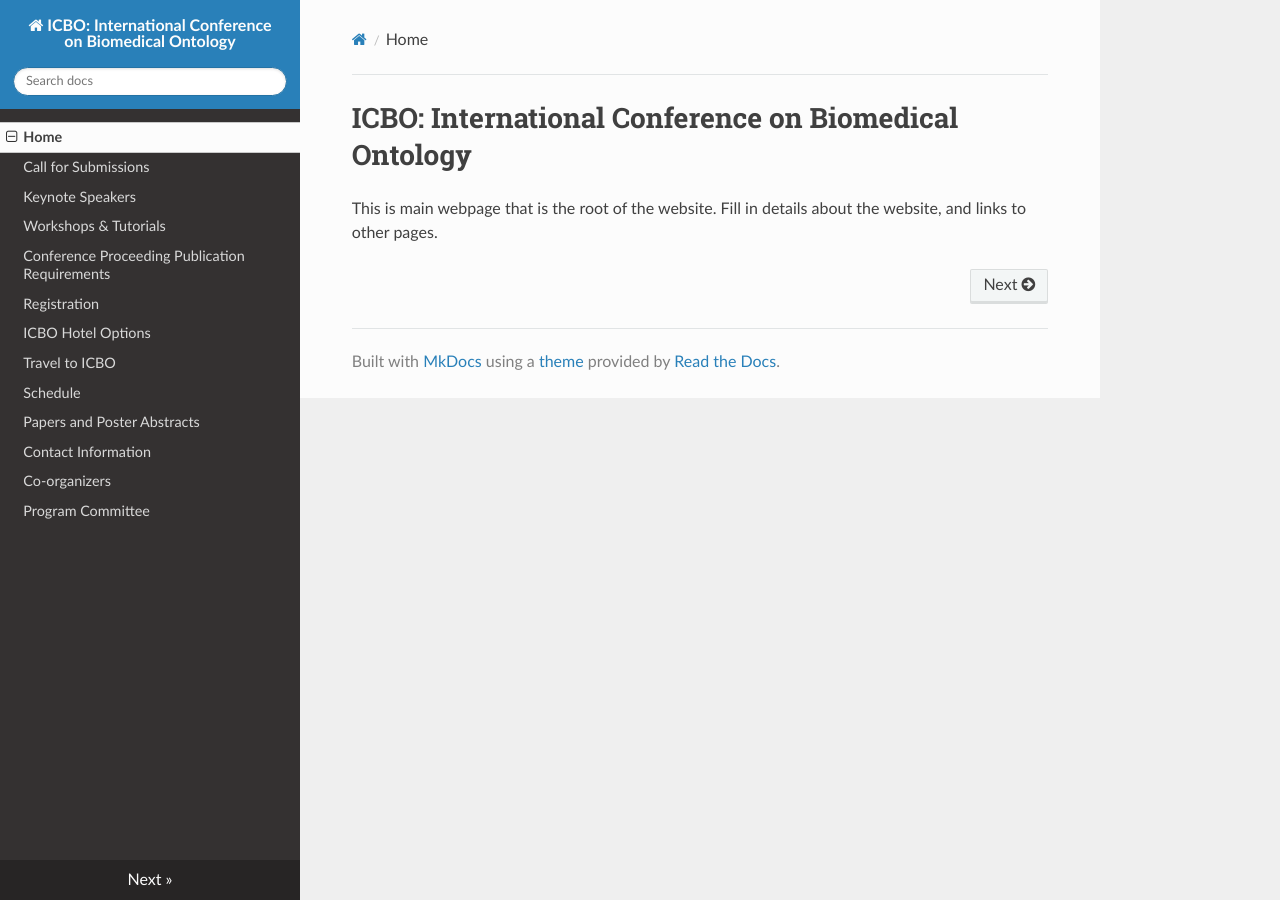
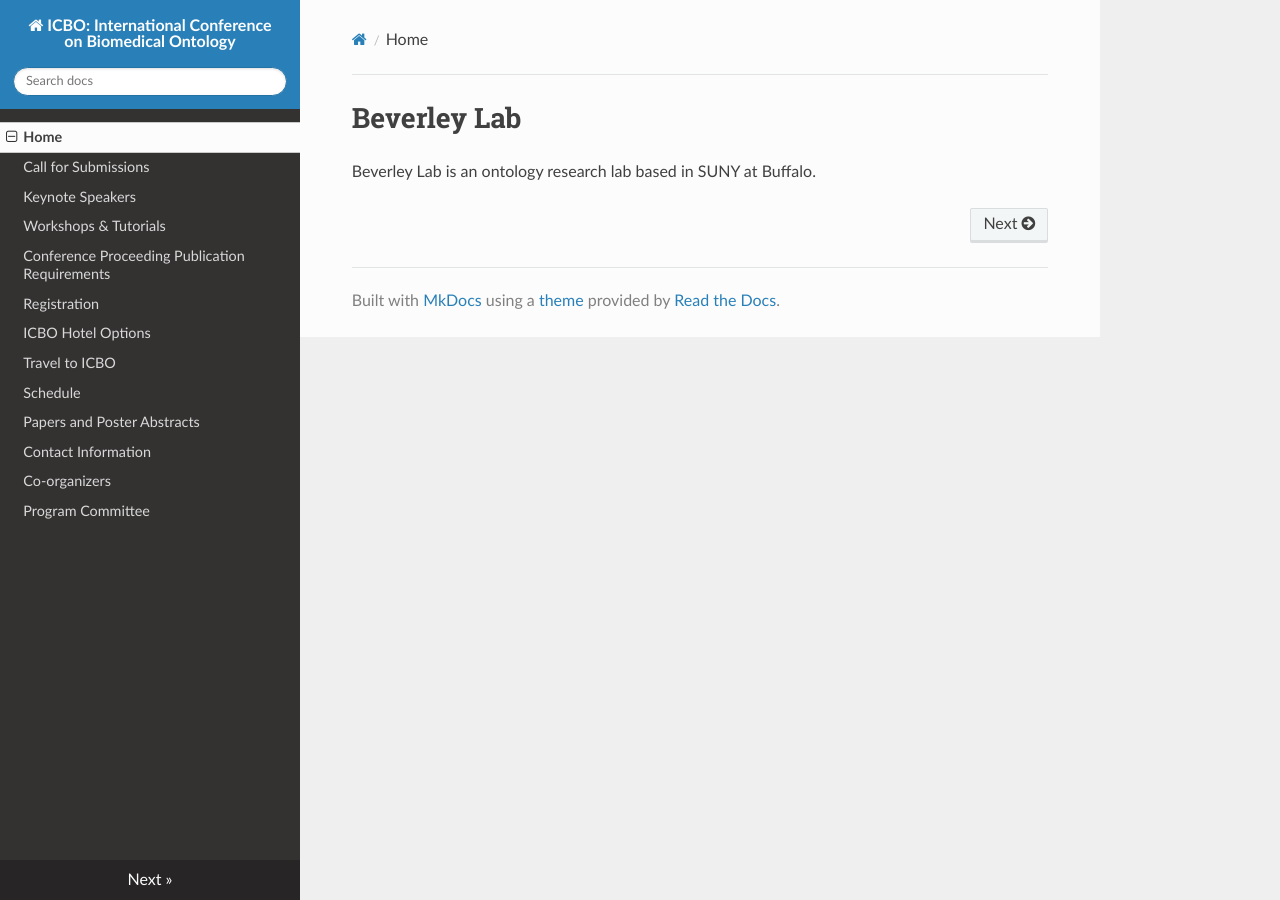
Before and after one commit to SydCo99/Beverley-Labs, an MkDocs documentation site: the page built from docs/index.md, in a window 1280 px wide. Built offline with MkDocs 1.6.1, drawn with Linux system fonts in a browser that asks for light colours; nearby versions of some CDN libraries.

Commit message:
Update index.md

```diff
--- a/docs/index.md
+++ b/docs/index.md
@@ -1,2 +1,2 @@
-# ICBO: International Conference on Biomedical Ontology
-This is main webpage that is the root of the website. Fill in details about the website, and links to other pages.
+# Beverley Lab
+Beverley Lab is an ontology research lab based in SUNY at Buffalo.
```
